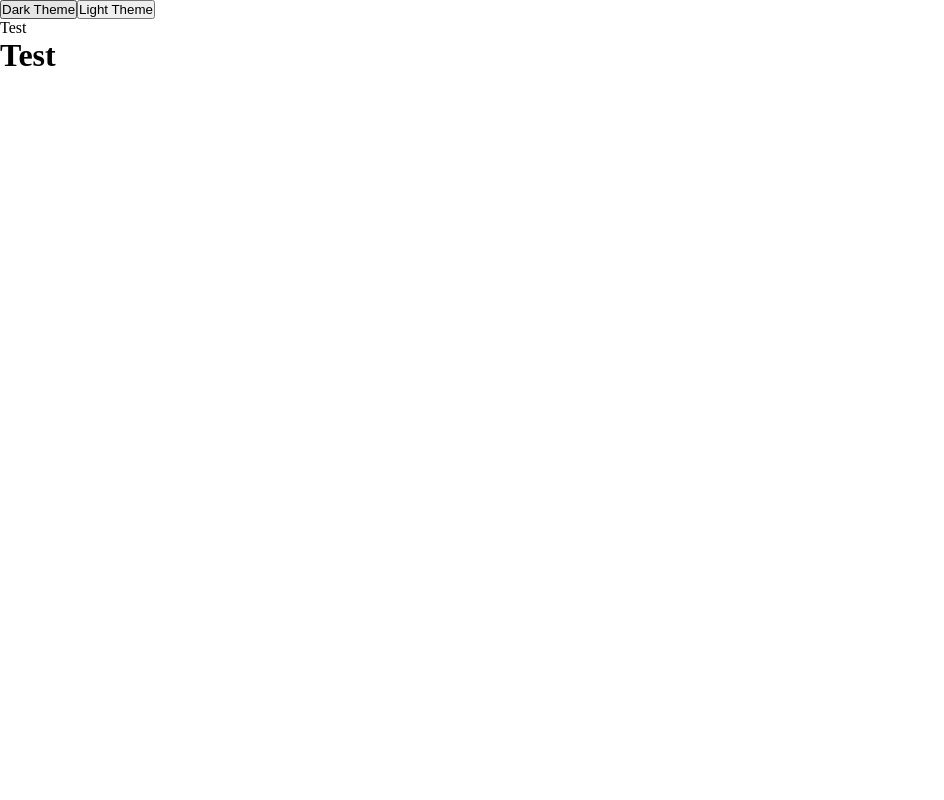
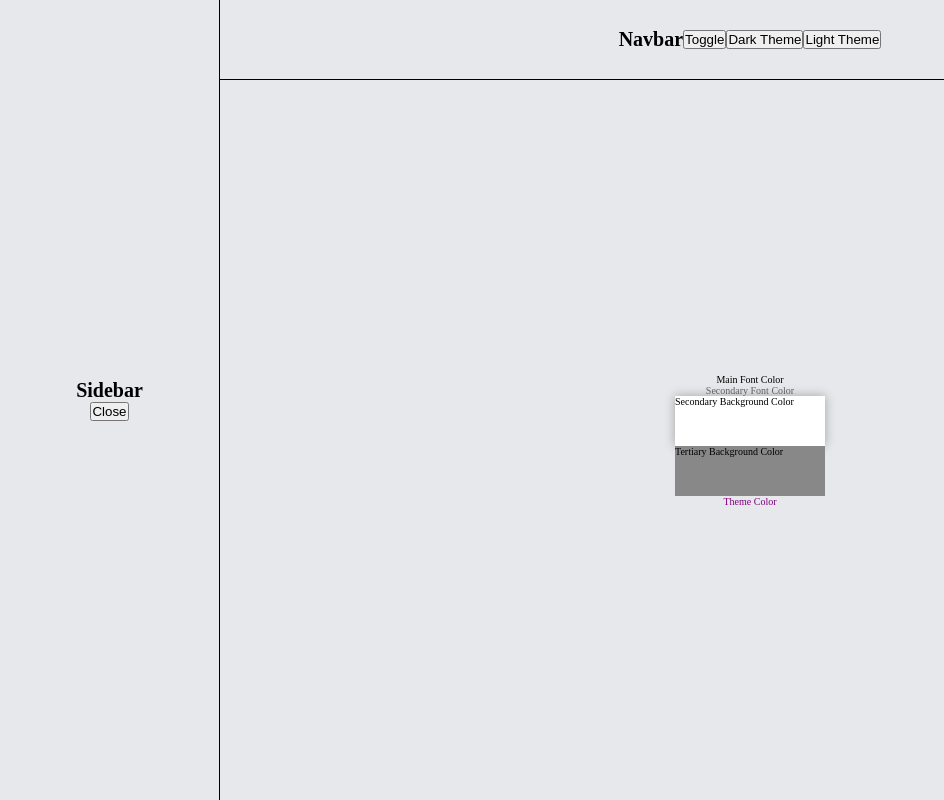
Before and after one commit to AvaPLaIN/Admin-Dashboard, a React (Vite) app: page / in a window 1280 px wide. Shown: the whole page, without its empty margins (0-944 px from the left). Built offline with nearby package versions, Linux system fonts and the light colour scheme.

Commit message:
add layout components + new theme colors

```diff
--- a/src/App.styles.ts
+++ b/src/App.styles.ts
@@ -7,6 +7,11 @@ export const GlobalStyle = createGlobalStyle<{ theme: ThemeTypes }>`
     padding: 0;
     box-sizing: border-box;
   }
+
+  html {
+    font-size: 62.5%;
+  }
+
   body {
     background-color: ${(props) => props.theme.background.main};
     color: ${(props) => props.theme.font.main};
--- a/src/App.tsx
+++ b/src/App.tsx
@@ -1,17 +1,7 @@
-import { useContext } from "react";
-import { ThemeContext } from "./providers/ThemeProvider";
+import Layout from "./components/layout/layout/Layout";
 
 function App() {
-  const { setTheme } = useContext(ThemeContext);
-
-  return (
-    <div>
-      <button onClick={() => setTheme?.("dark")}>Dark Theme</button>
-      <button onClick={() => setTheme?.("light")}>Light Theme</button>
-      <p>Test</p>
-      <h1>Test</h1>
-    </div>
-  );
+  return <Layout />;
 }
 
 export default App;
--- /dev/null
+++ b/src/components/layout/layout/Layout.styles.ts
@@ -0,0 +1,16 @@
+import styled from "styled-components";
+
+export const LayoutContainer = styled.div`
+  display: flex;
+
+  height: 100vh;
+  width: 100%;
+
+  .main {
+    display: flex;
+    flex-direction: column;
+
+    width: 100%;
+    height: 100%;
+  }
+`;
--- /dev/null
+++ b/src/components/layout/layout/Layout.tsx
@@ -0,0 +1,28 @@
+import { useState } from "react";
+import Main from "../main/Main";
+import Navbar from "../navbar/Navbar";
+import Sidebar from "../sidebar/Sidebar";
+import { LayoutContainer } from "./Layout.styles";
+
+const Layout = () => {
+  const [isSidebarOpen, setIsSidebarOpen] = useState(true);
+
+  const handleToggleSidebar = () => {
+    setIsSidebarOpen(!isSidebarOpen);
+  };
+
+  return (
+    <LayoutContainer>
+      <Sidebar
+        isSidebarOpen={isSidebarOpen}
+        toggleSidebar={handleToggleSidebar}
+      />
+      <div className="main">
+        <Navbar toggleSidebar={handleToggleSidebar} />
+        <Main />
+      </div>
+    </LayoutContainer>
+  );
+};
+
+export default Layout;
--- /dev/null
+++ b/src/components/layout/main/Main.styles.ts
@@ -0,0 +1,39 @@
+import styled from "styled-components";
+
+export const MainContainer = styled.div`
+  flex: auto;
+
+  display: flex;
+  flex-direction: column;
+  align-items: center;
+  justify-content: center;
+
+  height: 100%;
+  width: 100%;
+
+  .main-font-color {
+    color: ${(props) => props.theme.font.main};
+  }
+
+  .secondary-font-color {
+    color: ${(props) => props.theme.font.secondary};
+  }
+
+  .secondary-bg-color {
+    height: 5rem;
+    width: 15rem;
+    background-color: ${(props) => props.theme.background.secondary};
+    box-shadow: ${(props) => props.theme.shadows.secondary};
+  }
+
+  .tertiary-bg-color {
+    height: 5rem;
+    width: 15rem;
+    background-color: ${(props) => props.theme.background.tertiary};
+    box-shadow: ${(props) => props.theme.shadows.tertiary};
+  }
+
+  .theme-color {
+    color: ${(props) => props.theme.theme.main};
+  }
+`;
--- /dev/null
+++ b/src/components/layout/main/Main.tsx
@@ -0,0 +1,17 @@
+import { MainContainer } from "./Main.styles";
+
+const Main = () => {
+  return (
+    <MainContainer>
+      <p className="main-font-color">Main Font Color</p>
+      <p className="secondary-font-color">Secondary Font Color</p>
+
+      <div className="secondary-bg-color">Secondary Background Color</div>
+      <div className="tertiary-bg-color">Tertiary Background Color</div>
+
+      <div className="theme-color">Theme Color</div>
+    </MainContainer>
+  );
+};
+
+export default Main;
--- /dev/null
+++ b/src/components/layout/navbar/Navbar.styles.ts
@@ -0,0 +1,14 @@
+import styled from "styled-components";
+
+export const NavbarContainer = styled.div`
+  flex: none;
+
+  display: flex;
+  align-items: center;
+  justify-content: center;
+
+  width: 100%;
+  height: clamp(6rem, 10vh, 10rem);
+
+  border-bottom: 1px solid black;
+`;
--- /dev/null
+++ b/src/components/layout/navbar/Navbar.tsx
@@ -0,0 +1,22 @@
+import { useContext } from "react";
+import { ThemeContext } from "../../../providers/ThemeProvider";
+import { NavbarContainer } from "./Navbar.styles";
+
+interface NavbarProps {
+  toggleSidebar: () => void;
+}
+
+const Navbar: React.FC<NavbarProps> = ({ toggleSidebar }) => {
+  const { setTheme } = useContext(ThemeContext);
+
+  return (
+    <NavbarContainer>
+      <h1>Navbar</h1>
+      <button onClick={toggleSidebar}>Toggle</button>
+      <button onClick={() => setTheme?.("dark")}>Dark Theme</button>
+      <button onClick={() => setTheme?.("light")}>Light Theme</button>
+    </NavbarContainer>
+  );
+};
+
+export default Navbar;
--- a/src/components/layout/sidebar/Sidebar.styles.ts
+++ b/src/components/layout/sidebar/Sidebar.styles.ts
@@ -1,3 +1,22 @@
 import styled from "styled-components";
 
-export const Button = styled.button``;
+interface SidebarProps {
+  isOpen: boolean;
+}
+
+export const SidebarContainer = styled.div<SidebarProps>`
+  flex: none;
+
+  display: flex;
+  flex-direction: column;
+  align-items: center;
+  justify-content: center;
+
+  height: 100vh;
+  width: ${(props) => (props.isOpen ? "22rem" : "0")};
+  overflow: hidden;
+
+  border-right: 1px solid black;
+
+  transition: width 0.3s ease-in-out;
+`;
--- a/src/components/layout/sidebar/Sidebar.tsx
+++ b/src/components/layout/sidebar/Sidebar.tsx
@@ -1,5 +1,17 @@
-const Sidebar = () => {
-  return <div>Sidebar</div>;
+import { SidebarContainer } from "./Sidebar.styles";
+
+interface SidebarProps {
+  isSidebarOpen: boolean;
+  toggleSidebar: () => void;
+}
+
+const Sidebar: React.FC<SidebarProps> = ({ isSidebarOpen, toggleSidebar }) => {
+  return (
+    <SidebarContainer isOpen={isSidebarOpen}>
+      <h1>Sidebar</h1>
+      <button onClick={toggleSidebar}>Close</button>
+    </SidebarContainer>
+  );
 };
 
 export default Sidebar;
--- a/src/themes/DarkTheme.ts
+++ b/src/themes/DarkTheme.ts
@@ -8,12 +8,15 @@ const DarkTheme = {
   },
   font: {
     main: "#fff",
-    secondary: "#ccc",
-    tertiary: "#888",
+    secondary: "#888",
   },
   theme: {
     main: "purple",
   },
+  shadows: {
+    main: "0px 0px 10px rgba(0, 0, 0, 0.2)",
+    secondary: "0px 0px 10px rgba(0, 0, 0, 0.3)",
+  },
 };
 
 export default DarkTheme;
--- a/src/themes/LightTheme.ts
+++ b/src/themes/LightTheme.ts
@@ -2,18 +2,21 @@
 
 const LightTheme = {
   background: {
-    main: "#fff",
-    secondary: "#ccc",
+    main: "#e6e8eb",
+    secondary: "#fff",
     tertiary: "#888",
   },
   font: {
     main: "#000",
     secondary: "#666",
-    tertiary: "#333",
   },
   theme: {
     main: "purple",
   },
+  shadows: {
+    main: "0px 0px 10px rgba(0, 0, 0, 0.2)",
+    secondary: "0px 0px 10px rgba(0, 0, 0, 0.3)",
+  },
 };
 
 export default LightTheme;
```
Also changed, not shown: 1 other file (tests, documents, lock files or other folders).
